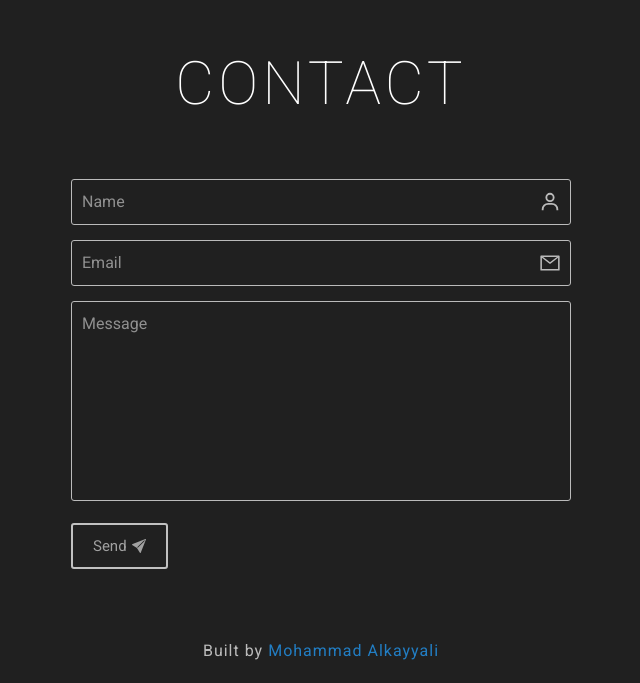
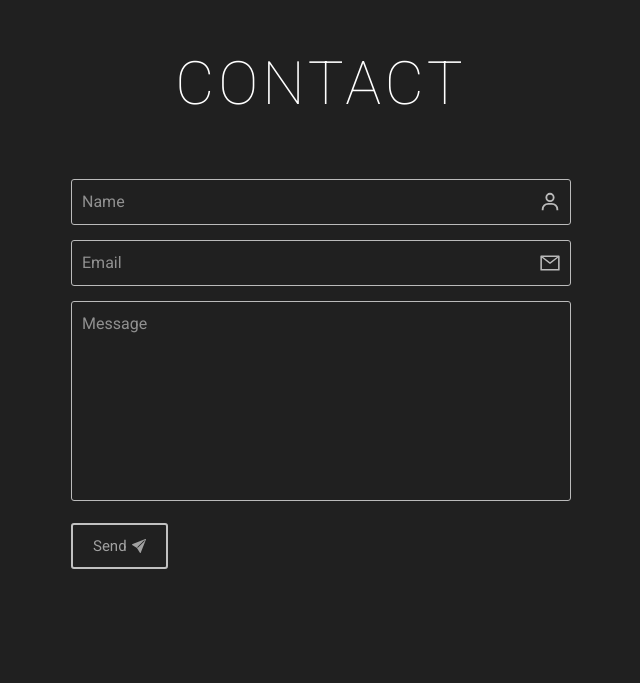
Before and after one commit to mhmd-k/my-portfolio-react, a React (Vite) app: page / in a window 1280 px wide. Shown: the part 4244-4927 px from the top of the page, without its empty margins (319-959 px from the left). After the commit the page ends 4903 px from the top, so only its background shows below. Built offline with nearby package versions, Linux system fonts and the light colour scheme; a web font is replaced by a local one.

Commit message:
delete the paragraph from the footer

```diff
--- a/src/components/Footer.tsx
+++ b/src/components/Footer.tsx
@@ -40,9 +40,6 @@ function Footer() {
             <AiOutlineWhatsApp />
           </a>
         </div>
-        <p className="mt-4 md:mt-0">
-          Built by <span className="text-primary">Mohammad Alkayyali</span>
-        </p>
       </div>
     </footer>
   );
```
